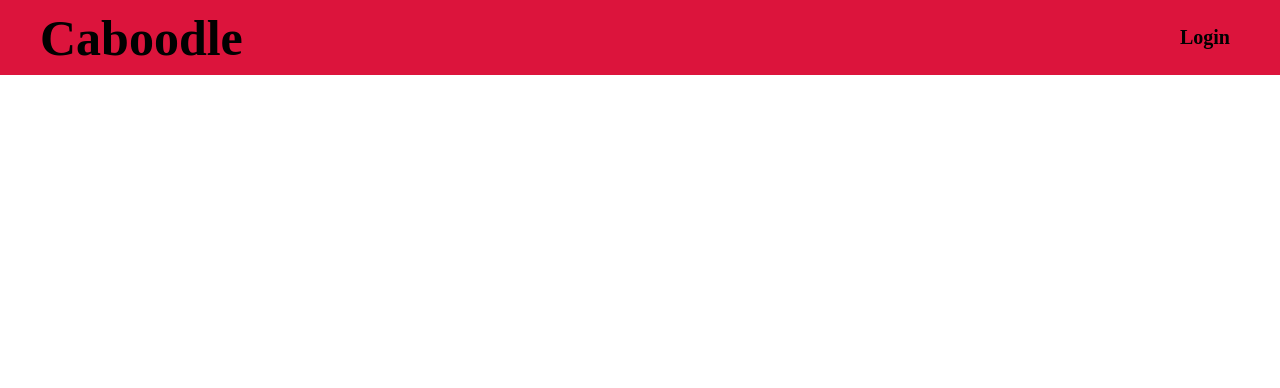
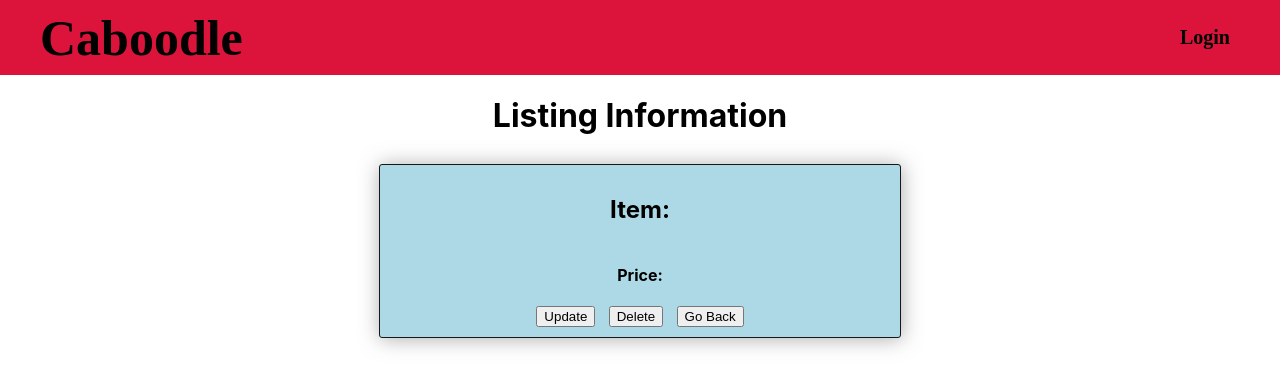
Before and after one commit to mguadagni/caboodle_react, a React (Create React App) app: page /profileListings/1 in a window 1280 px wide. Before the commit this address had no page. Shown: the top 388 px of the page. Built offline with nearby package versions, Linux system fonts and the light colour scheme; no server answers.

Commit message:
Built out profile listings

```diff
--- a/src/components/Listings/CreateListingForm.js
+++ b/src/components/Listings/CreateListingForm.js
@@ -4,6 +4,7 @@ import Form from '../common/Form';
 import InLineInputContainer from '../common/InlineInputContainer';
 import Input from '../common/Input';
 import Button from '../common/Button';
+import {useNavigate} from 'react-router-dom';
 
 const CreateListingForm = ({query, updateForm, onSubmit}) => {
 
@@ -14,6 +15,12 @@ const CreateListingForm = ({query, updateForm, onSubmit}) => {
     const handleSubmit = (e) => {
         onSubmit(e);
       }
+
+    const navigate = useNavigate();
+
+    const goBack = (e) => {
+    navigate('/listings');
+  }
 
     return (
         <Container>
@@ -40,6 +47,7 @@ const CreateListingForm = ({query, updateForm, onSubmit}) => {
                     />
                 </InLineInputContainer>
                 <Button style={{marginTop: '1em'}}>Create Listing</Button>
+                <Button onClick={goBack} style={{marginTop: '2em'}}>Go Back</Button>
             </Form>
         </Container>
     )
--- a/src/components/Listings/Listing.js
+++ b/src/components/Listings/Listing.js
@@ -1,11 +1,9 @@
-import React, {useState} from "react";
+import React from "react";
 import BorderCard from '../common/BorderCard';
 import BorderCardAdv from '../common/BorderCardAdv';
-import {useNavigate, useParams} from 'react-router-dom';
+import {useNavigate} from 'react-router-dom';
 
 const Listing = (props) => {
-
-    const [listingId, setListingId] = useState();
 
     const navigate = useNavigate();
 
--- a/src/components/Profile/ProfileListing.js
+++ b/src/components/Profile/ProfileListing.js
@@ -1,9 +1,21 @@
 import React from 'react';
 import BorderCard from '../common/BorderCard';
+import {useNavigate} from 'react-router-dom';
 
 const ProfileListing = (props) => {
+
+    const navigate = useNavigate();
+
+    const onClick = () => {
+        const listingId = props.listing.id;
+
+        navigate(`/profileListings/${listingId}`);
+
+        console.log(listingId);
+    }
+
     return (
-        <BorderCard>
+        <BorderCard onClick={onClick}>
             <h3>{props.listing.item}</h3>
             <h4 style={{marginTop: "1px"}}>
                 Price: ${props.listing.price}
--- /dev/null
+++ b/src/components/Profile/ProfileListingInfo.js
@@ -0,0 +1,65 @@
+import React, {useContext, useEffect, useState} from "react";
+import { AuthContext } from '../Providers/AuthProvider';
+import BorderCard from '../common/BorderCard';
+import {useNavigate, useParams} from 'react-router-dom';
+import Container from "../common/Container";
+import axios from "axios";
+import { apiHostUrl } from "../../config";
+
+const ProfileListingInfo = () => {
+
+    const [auth] = useContext(AuthContext);
+    const [profileListing, setProfileListing] = useState({});
+
+    const navigate = useNavigate();
+
+    const goBack = (e) => {
+        navigate('/profile');
+  }
+
+  const updateListing = () => {
+    alert('Success')
+  }
+
+  const deleteListing = () => {
+    alert('Success')
+  }
+
+  useEffect(() => {
+    const getListingInfo = async () => {
+        try {
+            const profileListingRes = await axios.get(`${apiHostUrl}/listings/${listingId}`, {
+                headers: {
+                    Authorization: `Bearer ${auth.token}`
+                }
+            });
+            setProfileListing(profileListingRes.data);
+
+        } catch (error) {
+        console.error(error.response ? error.response.data : error.message)
+        }
+    }
+    getListingInfo();
+    }, [])
+
+    let { listingId } = useParams();
+
+    return (
+        <Container>
+            <h1>Listing Information</h1>
+            <BorderCard style={{alignItems: "center"}}>
+            <h2>Item: {profileListing.item}</h2>
+            <h4>
+                Price: {profileListing.price}
+            </h4>
+            <div>
+                <button style={{marginRight: '1em'}} onClick={updateListing}>Update</button>
+                <button style={{marginRight: '1em'}} onClick={deleteListing}>Delete</button>
+                <button onClick={goBack} >Go Back</button>
+            </div>
+        </BorderCard>
+        </Container>
+    )
+}
+
+export default ProfileListingInfo;
--- a/src/components/Routers/AppRouter.js
+++ b/src/components/Routers/AppRouter.js
@@ -10,6 +10,7 @@ import SignUp from '../Auth/SignUp';
 import CreateListing from '../Listings/CreateListing';
 import ListingInfo from "../Listings/ListingInfo";
 import Listing from "../Listings/Listing";
+import ProfileListingInfo from "../Profile/ProfileListingInfo";
 
 const AppRouter = () => {
 
@@ -23,8 +24,8 @@ const AppRouter = () => {
                 <Route path="/listings" element={<Listings />} />
                 <Route path="/signup" element={<SignUp />} />
                 <Route path="/createListing" element={<CreateListing />} />
-                {/* <Route path="/listingInfo" element={<ListingInfo />} /> */}
                 <Route path="/listings/:listingId" element={<ListingInfo />} />
+                <Route path="/profileListings/:listingId" element={<ProfileListingInfo />} />
             </Routes>
         </Container>
     )
```
